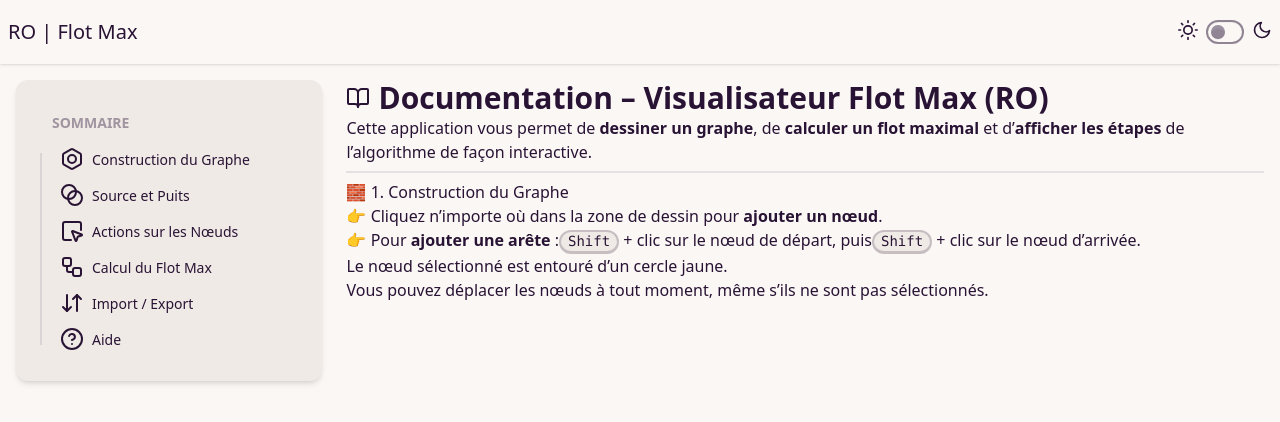
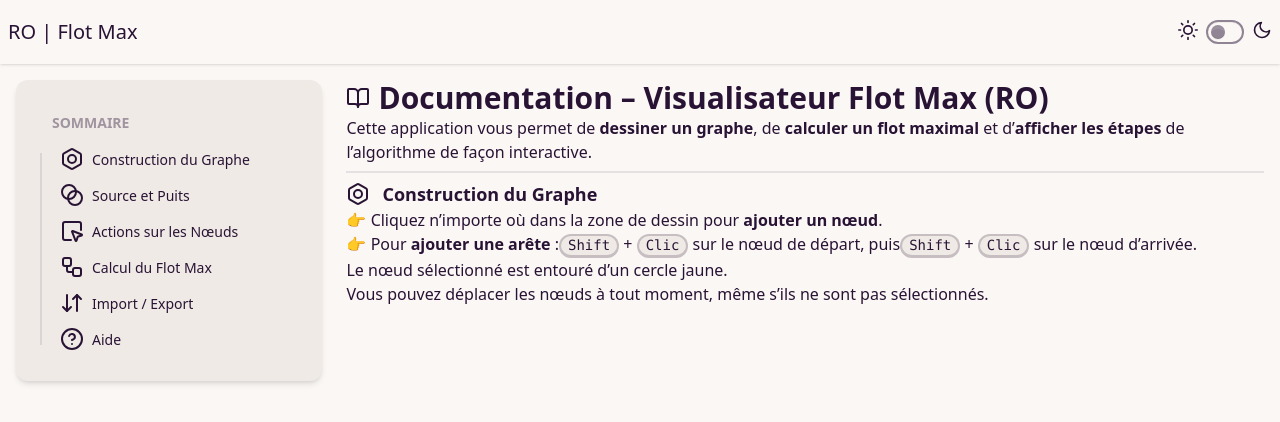
Before and after one commit to wharton-SP/RO, a React (Vite) app in the folder RO-Visualisation/: page /docs in a window 1280 px wide. Shown: the top 422 px of the page. Built offline with nearby package versions, Linux system fonts and the light colour scheme; no server answers.

Commit message:
Update : enhance Build component header with icon and improve keyboard shortcut formatting

```diff
--- a/RO-Visualisation/src/components/docs/Build.jsx
+++ b/RO-Visualisation/src/components/docs/Build.jsx
@@ -1,15 +1,15 @@
-import React from 'react'
+import { Bolt } from 'lucide-react'
 
 const Build = () => {
     return (
         <section id="construction">
-            <h2>🧱 1. Construction du Graphe</h2>
+            <h2 className='flex items-center gap-3'><Bolt /> <span className='text-lg font-bold'>Construction du Graphe</span></h2>
             <ul>
                 <li>👉 Cliquez n’importe où dans la zone de dessin pour <strong>ajouter un nœud</strong>.</li>
                 <li>
                     👉 Pour <strong>ajouter une arête</strong> :
-                    <kbd className="kbd">Shift</kbd> + clic sur le nœud de départ, puis
-                    <kbd className="kbd">Shift</kbd> + clic sur le nœud d’arrivée.
+                    <kbd className="kbd">Shift</kbd> + <kbd className="kbd">Clic</kbd> sur le nœud de départ, puis
+                    <kbd className="kbd">Shift</kbd> + <kbd className="kbd">Clic</kbd> sur le nœud d’arrivée.
                 </li>
                 <li>Le nœud sélectionné est entouré d’un cercle jaune.</li>
                 <li>Vous pouvez déplacer les nœuds à tout moment, même s’ils ne sont pas sélectionnés.</li>
```
